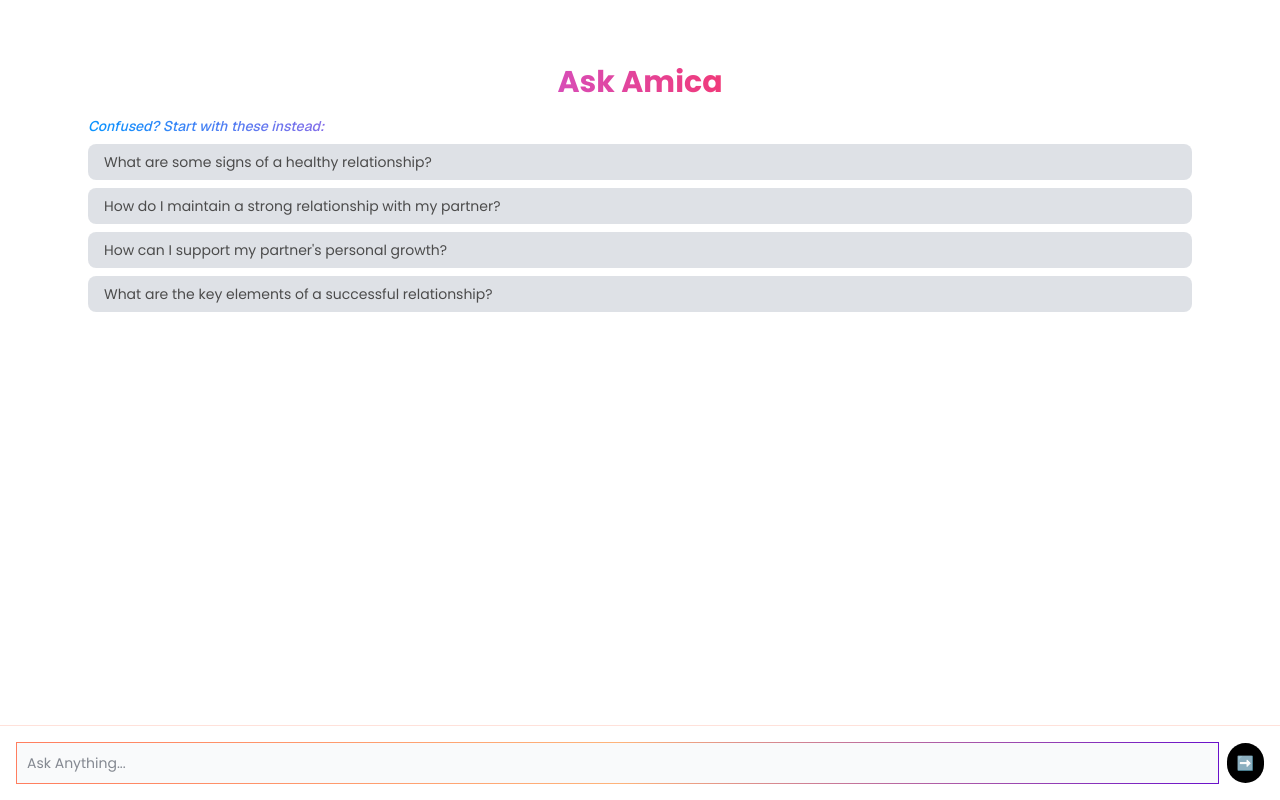
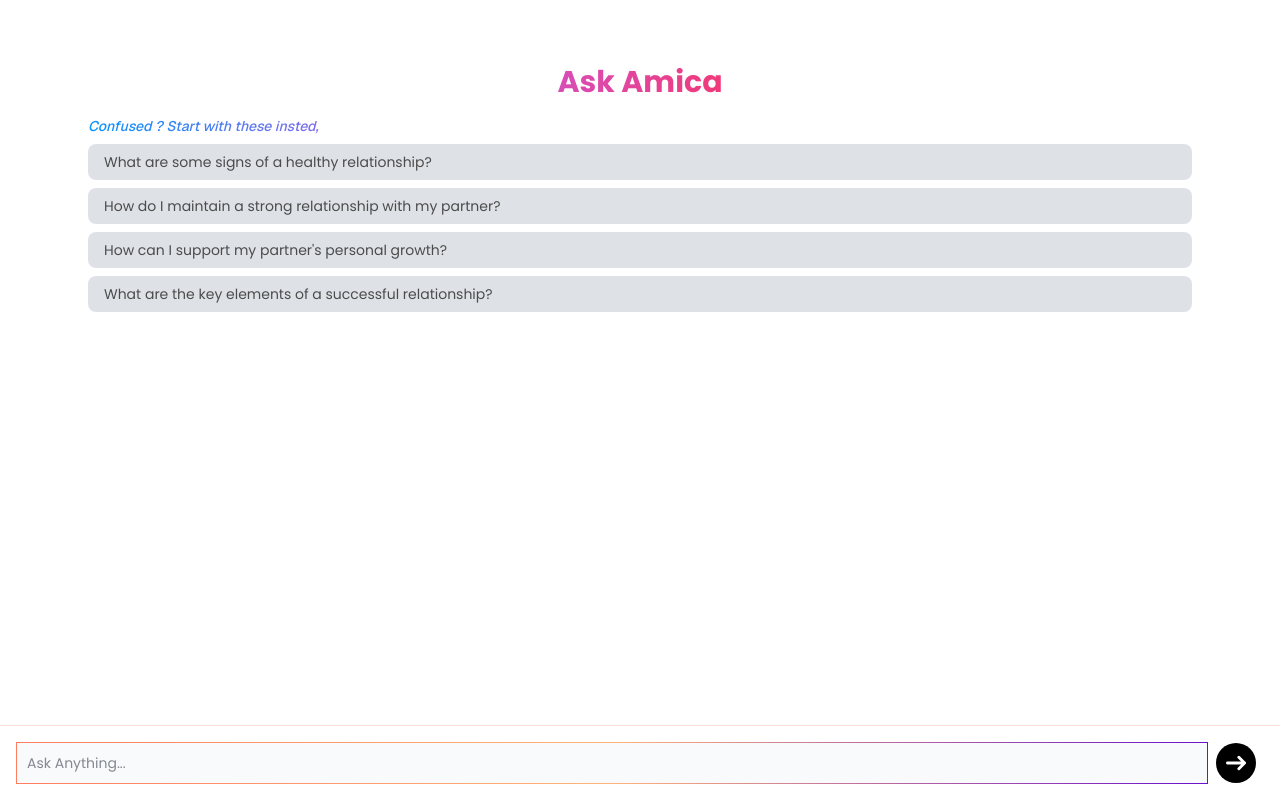
Before and after one commit to AkshayGulhane46/isthereabetterway, a Next.js app: page /askamica/ in a window 1280 px wide. Built offline with nearby package versions, Linux system fonts and the light colour scheme.

Commit message:
Commit0503251

```diff
--- a/src/app/page.tsx
+++ b/src/app/page.tsx
@@ -1,80 +1,84 @@
 "use client";
 import { useState, useEffect, useRef } from "react";
+// Import Mistral SDK
 import { Mistral } from "@mistralai/mistralai";
-import "./globals.css";
+import './globals.css'
 
 export default function Home() {
   const [chat, setChat] = useState<{ prompt: string; answer: string }[]>([]);
   const [prompt, setPrompt] = useState<string>("");
-  const [loading, setLoading] = useState<boolean>(false);
+  const [loading, setLoading] = useState<boolean>(false); // Loading state for button
   const chatContainerRef = useRef<HTMLDivElement | null>(null);
 
   const formatResponse = (text: string): string => {
     return text
-      .replace(/\n/g, "<br />") // Preserve line breaks
-      .replace(/•\s/g, "🔹 ") // Replace bullet points
-      .replace(/(\d+)\.\s/g, "<strong>$1.</strong> "); // Bold numbered lists
+      .replace(/\n{2,}/g, "</p><p>") // Convert double newlines to paragraph breaks
+      .replace(/\n/g, "<br />") // Convert single newlines to line breaks
+      .replace(/(\d+)\.\s(.+?)(?=\n|$)/g, "<strong>$1.</strong> $2<br />") // Bold numbered lists
+      .replace(/•\s(.+?)(?=\n|$)/g, "🔹 $1<br />"); // Format bullet points
   };
 
   const handleSuggestionClick = (suggestion: string) => {
-    setPrompt(suggestion);
-    generateAnswer(suggestion); // Pass the suggestion directly to generateAnswer
+    setPrompt(suggestion); // Set the prompt to the suggestion
+    generateAnswer(); // Automatically generate the answer based on the suggestion
+    setTimeout(generateAnswer, 0);
   };
 
-  const generateAnswer = async (inputPrompt?: string): Promise<void> => {
-    const query = inputPrompt || prompt.trim();
-    if (!query) return;
-
-    setLoading(true);
-
-    const apiKey = process.env.NEXT_PUBLIC_MISTRAL_API_KEY;
-    if (!apiKey) {
-      console.error("API key is missing.");
-      setChat([...chat, { prompt: query, answer: "API key is missing." }]);
-      setLoading(false);
+  const generateAnswer = async (): Promise<void> => {
+    if (!prompt.trim()) {
       return;
     }
 
+    setLoading(true); // Start loading
+    const apiKey = process.env.NEXT_PUBLIC_MISTRAL_API_KEY || "oRGfdY1SpTAUujDjSqfNB08rrPL58ot8";
     const client = new Mistral({ apiKey });
 
     try {
-      const chatResponse = await client.complete({
+      const chatResponse = await client.chat.complete({
         model: "mistral-tiny",
-        prompt: query,
+        messages: [{ role: "user", content: prompt }],
       });
 
-      let content = chatResponse?.choices?.[0]?.text || "No response received from the AI.";
-      const formattedAnswer = formatResponse(content);
+      let content = "No response received from the AI.";
+      if (chatResponse?.choices && chatResponse.choices.length > 0) {
+        content = typeof chatResponse.choices[0].message.content === "string"
+          ? chatResponse.choices[0].message.content
+          : "Invalid response received.";
+      }
 
-      setChat((prevChat) => [...prevChat, { prompt: query, answer: formattedAnswer }]);
-      setPrompt(""); // Reset input field
+      setChat([...chat, { prompt, answer: formatResponse(content) }]);
+      setPrompt(""); // Reset prompt
 
+      const words = content.split(" ");
       let index = 0;
-      const words = content.split(" ");
       const typingInterval = setInterval(() => {
         setChat((prevChat) => {
           const updatedChat = [...prevChat];
           const latestIndex = updatedChat.length - 1;
-
-          if (updatedChat[latestIndex]) {
           updatedChat[latestIndex].answer = words.slice(0, index + 1).join(" ");
-          }
-
           return updatedChat;
         });
 
         index++;
         if (index === words.length) {
-          clearInterval(typingInterval);
+          clearInterval(typingInterval); // Stop typing when message is fully typed
           setLoading(false);
         }
       }, 100);
     } catch (error) {
       console.error("API Error:", error);
-      setChat((prevChat) => [...prevChat, { prompt: query, answer: "Failed to fetch response." }]);
+      setChat([...chat, { prompt, answer: "Failed to fetch response." }]);
+      setPrompt("");
       setLoading(false);
     }
   };
+
+
+  useEffect(() => {
+    if (chatContainerRef.current) {
+      chatContainerRef.current.scrollTop = chatContainerRef.current.scrollHeight;
+    }
+  }, [chat]);
 
   useEffect(() => {
     if (chatContainerRef.current) {
@@ -85,46 +89,45 @@ export default function Home() {
     }
   }, [chat]);
 
+  // Array of suggested prompts
   const suggestions = [
     "What are some signs of a healthy relationship?",
     "How do I maintain a strong relationship with my partner?",
     "How can I support my partner's personal growth?",
-    "What are the key elements of a successful relationship?",
+    "What are the key elements of a successful relationship?"
   ];
 
   return (
     <div className="min-h-screen min-w-screen flex items-center justify-center p-4 sm:p-6 md:p-3 overscroll-none dark:bg-white">
       <div className="p-6 rounded-lg w-[90vw] flex flex-col h-[90vh]">
         <h1
-          className="text-3xl sm:text-3xl font-bold mb-4 text-center"
+          className="text-3xl sm:text-3xl font-bold mb-4 text-center z-10"
           style={{
             background: "linear-gradient(to right, #0894FF, #C959DD, #FF2E54, #FF9004)",
             WebkitBackgroundClip: "text",
             color: "transparent",
-            fontFamily: "Poppins",
+            fontFamily:"poppins"
           }}
         >
           Ask Amica
         </h1>
 
+        {/* Show suggested prompts if chat is empty */}
         {chat.length === 0 && (
           <div className="flex flex-col flex-wrap gap-2 mb-4 text-sm">
-            <h2
-              style={{
+            <div><h2   style={{
             background: "linear-gradient(to right, #0894FF, #C959DD, #0894FF, #FF9004)",
             WebkitBackgroundClip: "text",
             color: "transparent",
-                fontWeight: 500,
-                fontStyle: "italic",
-              }}
-            >
-              Confused? Start with these instead:
-            </h2>
+            fontWeight:500,
+            fontStyle:"italic",
+          }}>Confused ? Start with these insted, </h2></div>
             {suggestions.map((suggestion, index) => (
               <button
                 key={index}
                 className="px-4 py-2 rounded-lg bg-gray-300 opacity-70 text-black text-left text-sm"
-                onClick={() => handleSuggestionClick(suggestion)}
+                //onClick={() => setPrompt(suggestion)}
+                onClick={()=>handleSuggestionClick(suggestion)}
               >
                 {suggestion}
               </button>
@@ -132,61 +135,101 @@ export default function Home() {
           </div>
         )}
 
-        <div className="flex-grow overflow-y-auto rounded-lg mb-12" ref={chatContainerRef}>
+        {/* Chat container with scrollable area */}
+        <div
+          className="flex-grow overflow-y-auto rounded-lg mb-12"
+          ref={chatContainerRef}
+        >
           {chat.map((item, index) => (
             <div key={index} className="mb-4">
               <div className="text-right">
-                <p
-                  className="text-black-600 text-sm font-normal bg-rose-300 p-2 rounded-lg inline-block max-w-[75%]"
+                <p className="text-black-600 text-sm font-normal bg-rose-300  p-2 rounded-lg inline-block max-w-[75%]"
+
                 style={{
                 background: "linear-gradient(to right, #0894FF, #C959DD, #0894FF, #FF9004)",
                 WebkitBackgroundClip: "text",
                 color: "transparent",
-                    border: "1px dashed oklch(0.81 0.117 11.638)",
-                  }}
-                >
+                border:"1px dashed oklch(0.81 0.117 11.638)"
+                 }}>
                   {item.prompt}
                 </p>
               </div>
               <div className="text-left mt-2">
-                <p
+                        <div
             className="text-gray-700 text-sm font-medium bg-fuchsia-300 p-2 rounded-lg inline-block max-w-[75%]"
             style={{
               WebkitBackgroundClip: "text",
               color: "#C959DD",
-                    border: "1px solid oklch(0.833 0.145 321.434)",
+              border: "1px solid oklch(0.833 0.145 321.434)"
             }}
-                >
-                  <span dangerouslySetInnerHTML={{ __html: item.answer }} />
-                </p>
+            dangerouslySetInnerHTML={{ __html: item.answer }} // Properly renders formatted response
+          />
+
               </div>
             </div>
           ))}
         </div>
 
-        <div
-          className="flex items-center space-x-2 w-full p-4 bg-white fixed bottom-0 left-0"
-          style={{ borderTop: "1px solid #ffe1da" }}
+        {/* Input section */}
+        <div className="flex items-center space-x-2 w-full p-4 bg-white fixed bottom-0 left-0"
+        style={{
+          borderTop: "1px solid #ffe1da"
+
+        }}
        >
         <input
             type="text"
-            className="border-2 border-transparent bg-gray-50 text-gray-900 text-sm focus:ring-blue-500 focus:border-blue-500 block w-full p-2.5 focus:outline-none focus:border-2 focus:border-transparent"
+            className="border-2 border-transparent bg-gray-50 text-gray-900 text-sm focus:ring-blue-500 focus:border-blue-500 block w-full p-2.5
+            bg-clip-padding focus:outline-none focus:border-2 focus:border-transparent"
             placeholder="Ask Anything..."
             value={prompt}
-            onChange={(e) => setPrompt(e.target.value)}
+            onChange={(e: React.ChangeEvent<HTMLInputElement>) => setPrompt(e.target.value)}
             required
             style={{
-              borderWidth: 0.7,
+              borderWidth:0.7,
               borderImage: "linear-gradient(to right, #ff7e5f, #feb47b, #6a11cb) 1",
             }}
           />
           <button
             type="button"
-            onClick={() => generateAnswer()}
-            className="text-white bg-black focus:ring-4 focus:outline-none focus:ring-fuchsia-300 font-light rounded-full text-sm p-2.5"
+            onClick={generateAnswer}
+            className="text-white bg-black focus:ring-4 focus:outline-none focus:ring-fuchsia-300 font-light rounded-full text-sm p-2.5 text-center inline-flex items-center me-2 :bg-blue-600"
             disabled={loading}
           >
-            {loading ? <span className="animate-spin">⏳</span> : "➡️"}
+            {loading ? (
+              <svg
+                aria-hidden="true"
+                className="w-8 h-8 text-black animate-spin fill-fuchsia-300"
+                viewBox="0 0 100 101"
+                fill="none"
+                xmlns="http://www.w3.org/2000/svg"
+              >
+                <path
+                  d="M100 50.5908C100 78.2051 77.6142 100.591 50 100.591C22.3858 100.591 0 78.2051 0 50.5908C0 22.9766 22.3858 0.59082 50 0.59082C77.6142 0.59082 100 22.9766 100 50.5908ZM9.08144 50.5908C9.08144 73.1895 27.4013 91.5094 50 91.5094C72.5987 91.5094 90.9186 73.1895 90.9186 50.5908C90.9186 27.9921 72.5987 9.67226 50 9.67226C27.4013 9.67226 9.08144 27.9921 9.08144 50.5908Z"
+                  fill="currentColor"
+                />
+                <path
+                  d="M93.9676 39.0409C96.393 38.4038 97.8624 35.9116 97.0079 33.5539C95.2932 28.8227 92.871 24.3692 89.8167 20.348C85.8452 15.1192 80.8826 10.7238 75.2124 7.41289C69.5422 4.10194 63.2754 1.94025 56.7698 1.05124C51.7666 0.367541 46.6976 0.446843 41.7345 1.27873C39.2613 1.69328 37.813 4.19778 38.4501 6.62326C39.0873 9.04874 41.5694 10.4717 44.0505 10.1071C47.8511 9.54855 51.7191 9.52689 55.5402 10.0491C60.8642 10.7766 65.9928 12.5457 70.6331 15.2552C75.2735 17.9648 79.3347 21.5619 82.5849 25.841C84.9175 28.9121 86.7997 32.2913 88.1811 35.8758C89.083 38.2158 91.5421 39.6781 93.9676 39.0409Z"
+                  fill="currentFill"
+                />
+              </svg>
+            ) : (
+              <svg
+                className="w-5 h-5"
+                aria-hidden="true"
+                xmlns="http://www.w3.org/2000/svg"
+                fill="none"
+                viewBox="0 0 14 10"
+              >
+                <path
+                  stroke="currentColor"
+                  strokeLinecap="round"
+                  strokeLinejoin="round"
+                  strokeWidth="2"
+                  d="M1 5h12m0 0L9 1m4 4L9 9"
+                />
+              </svg>
+            )}
           </button>
         </div>
       </div>
```
Lines whose indentation alone changed are shown as unchanged.
